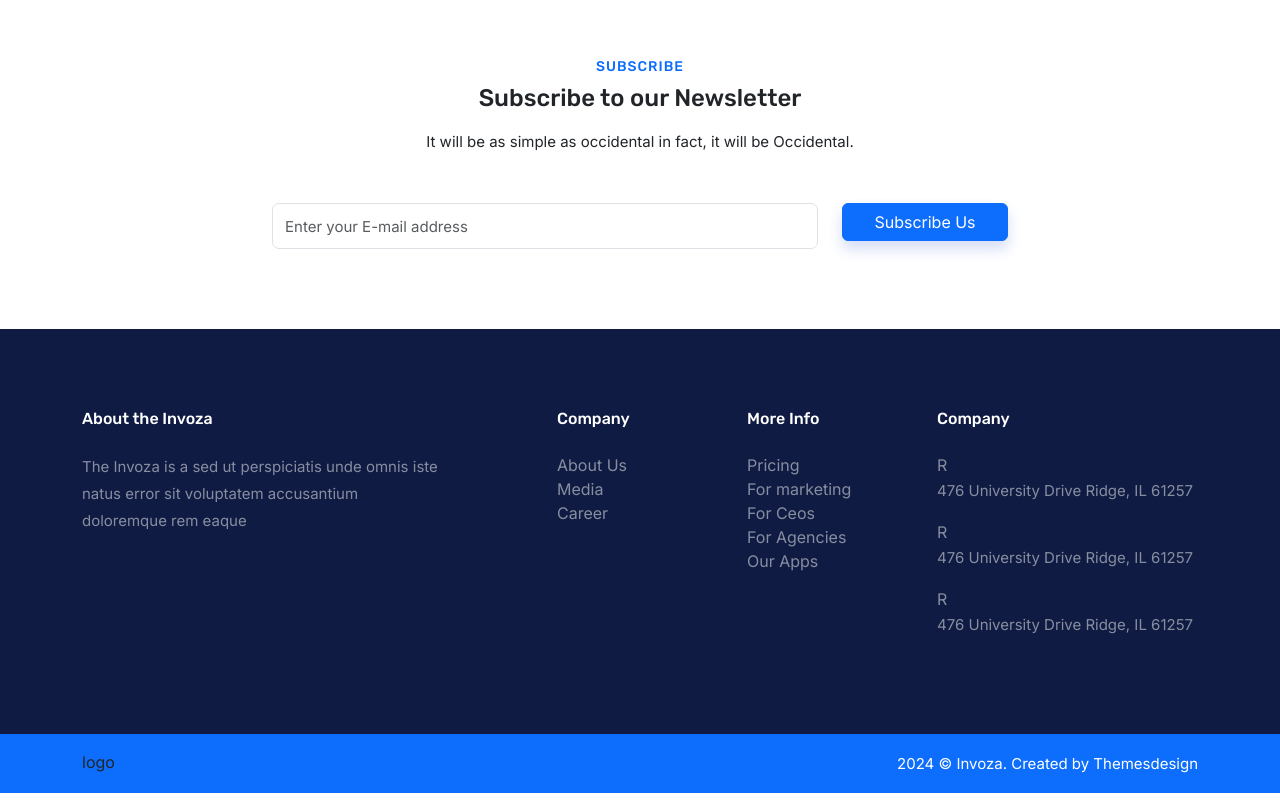
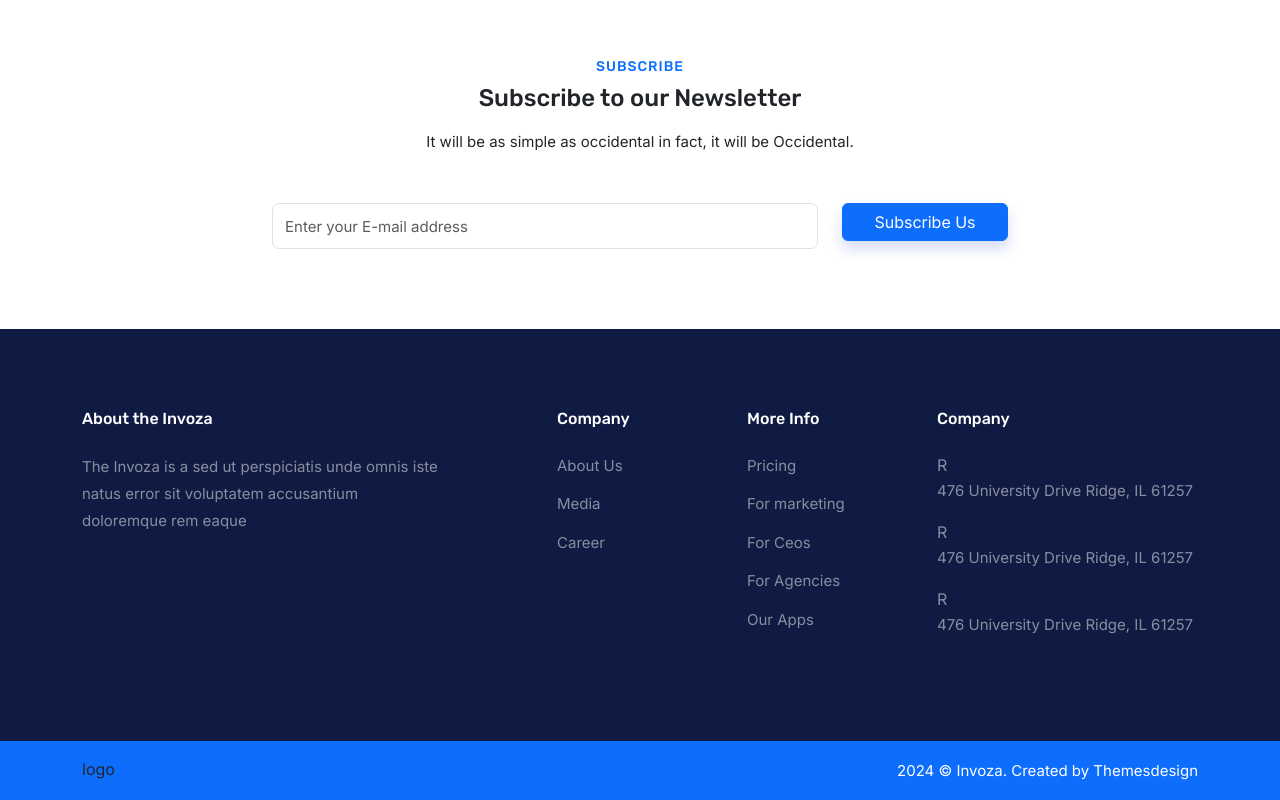
Before and after one commit to santiagoMoreno73/react-landing-essetec, a Next.js app: page / in a window 1280 px wide. Shown: the part 3521-4321 px from the top of the page. Built offline with nearby package versions, Linux system fonts and the light colour scheme.

Commit message:
added label a

```diff
--- a/src/app/Components/Footer/Footer.jsx
+++ b/src/app/Components/Footer/Footer.jsx
@@ -7,7 +7,7 @@ const Footer = () => {
         <div className="row">
           <div className="col-sm-6 col-lg-4">
             <div>
-              <h5 className="footer-list-title mb-4">About the Invoza</h5>
+              <h5 className="mb-4 footer-list-title">About the Invoza</h5>
               <p className="">
                 The Invoza is a sed ut perspiciatis unde omnis iste natus error
                 sit voluptatem accusantium doloremque rem eaque
@@ -15,22 +15,42 @@ const Footer = () => {
             </div>
           </div>
           <div className="col-sm-6 col-lg-2 offset-lg-1">
-            <h5 className="footer-list-title mb-4">Company</h5>
-            <ul className="list-unstyled footer-list-menu">
-              <li>About Us</li>
-              <li>Media</li>
-              <li>Career</li>
-            </ul>
+            <div>
+              <h5 className="mb-4 footer-list-title">Company</h5>
+              <ul className="list-unstyled footer-list-menu">
+                <li>
+                  <a href="/">About Us</a>
+                </li>
+                <li>
+                  <a href="/">Media</a>
+                </li>
+                <li>
+                  <a href="/">Career</a>
+                </li>
+              </ul>
+            </div>
           </div>
           <div className="col-sm-6 col-lg-2">
-            <h5 className="footer-list-title mb-4">More Info</h5>
-            <ul className="list-unstyled footer-list-menu">
-              <li>Pricing</li>
-              <li>For marketing</li>
-              <li>For Ceos</li>
-              <li>For Agencies</li>
-              <li>Our Apps</li>
-            </ul>
+            <div>
+              <h5 className="footer-list-title mb-4">More Info</h5>
+              <ul className="list-unstyled footer-list-menu">
+                <li>
+                  <a href="/">Pricing</a>
+                </li>
+                <li>
+                  <a href="/">For marketing</a>
+                </li>
+                <li>
+                  <a href="/"> For Ceos</a>
+                </li>
+                <li>
+                  <a href="/">For Agencies</a>
+                </li>
+                <li>
+                  <a href="/">Our Apps</a>
+                </li>
+              </ul>
+            </div>
           </div>
           <div className="col-sm-6 col-lg-3">
             <h5 className="footer-list-title mb-4">Company</h5>
```
